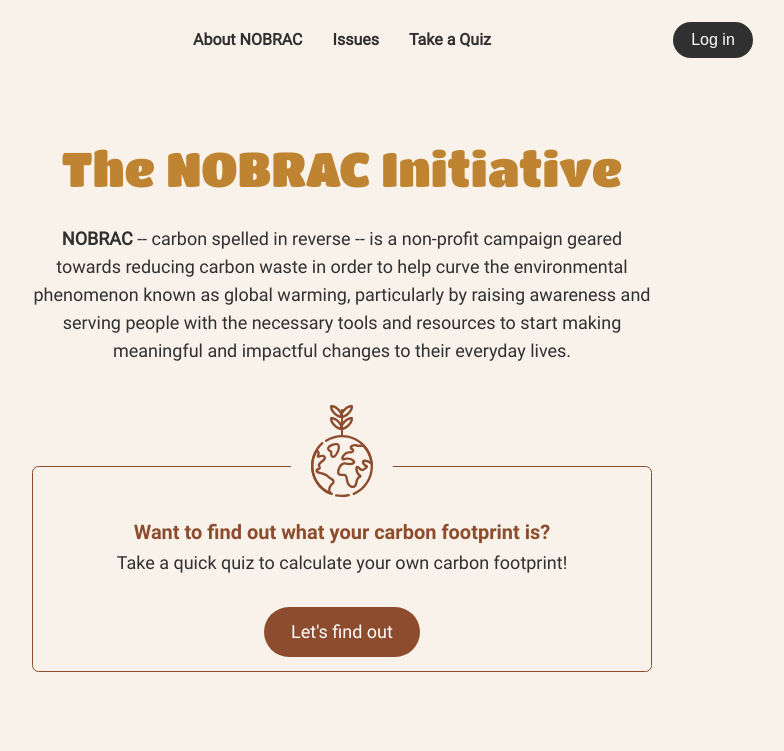
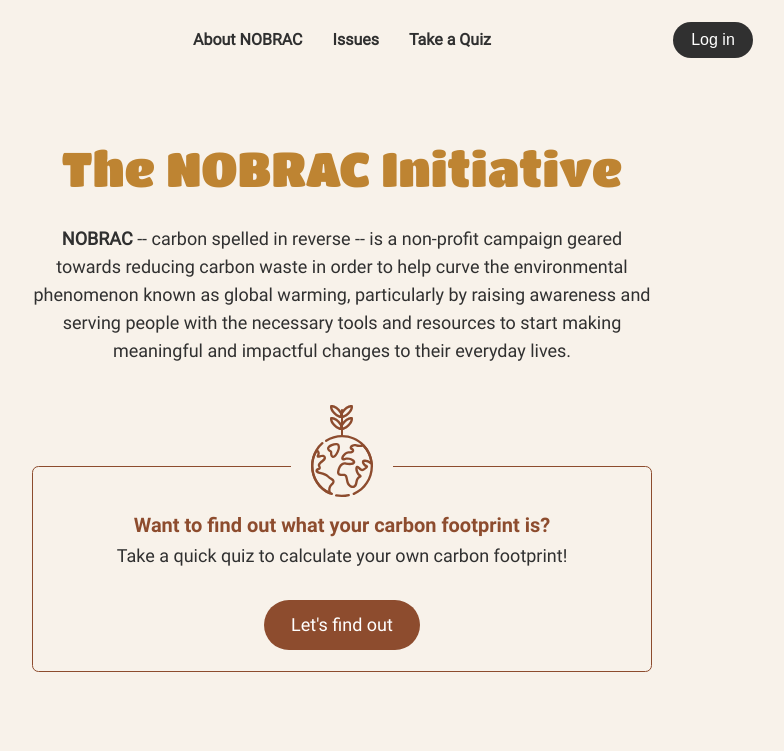
Before and after one commit to hiddencilantro/the-nobrac-initiative, a React (Create React App) app: page / in a window 1280 px wide. Shown: the top 751 px of the page, without its empty margins (298-1082 px from the left). Built offline with nearby package versions, Linux system fonts and the light colour scheme.

Commit message:
changed margins for landing page first quiz link

```diff
--- a/src/App.css
+++ b/src/App.css
@@ -230,10 +230,10 @@
   font-family: 'Roboto-Bold';
   font-size: 20px;
   color: #8d4c2e;
-  margin-top: 112px;
+  margin-top: 105px;
 }
 .Landing .quiz-link a {
-  margin: 21px 232px 28px;
+  margin: 0 232px;
 }
 .Landing .img-trees {
   display: block;
```
